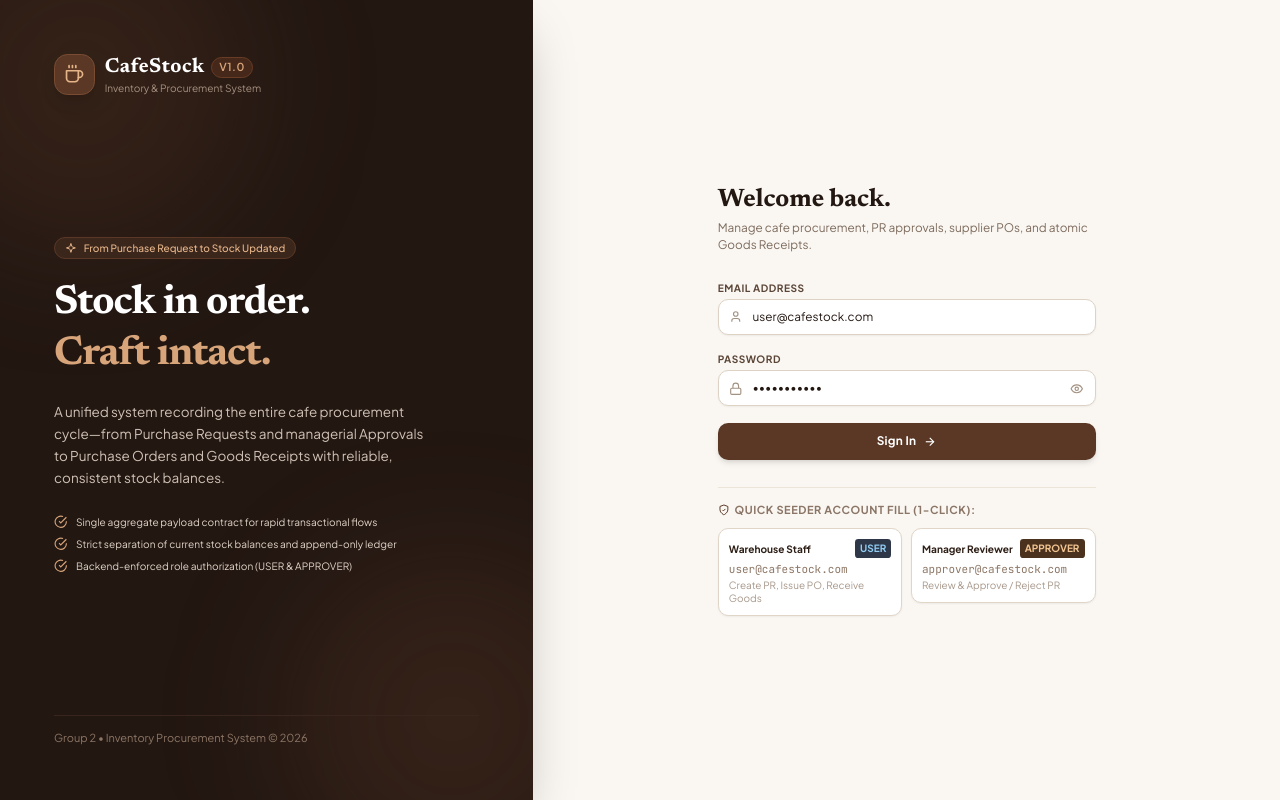
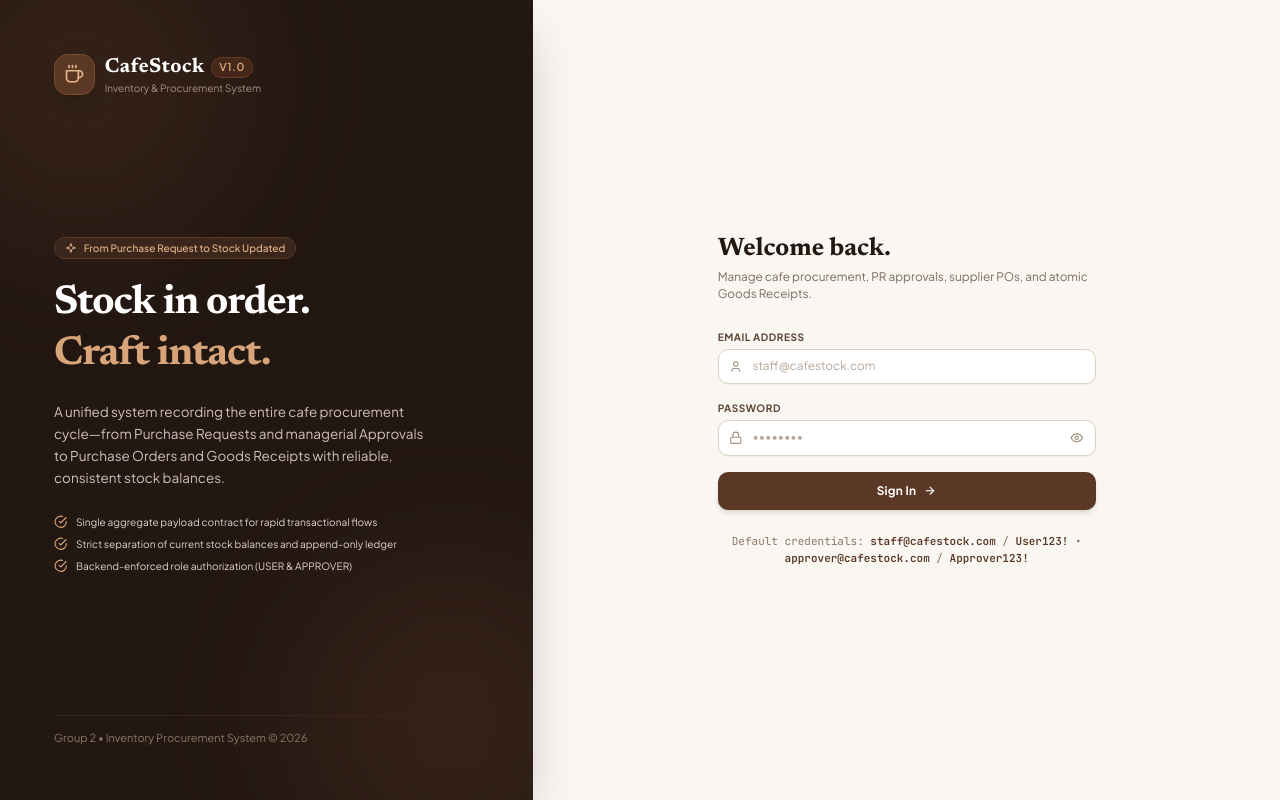
Before and after one commit to rynsh1506/cafe-stock, a SvelteKit app in the folder frontend/: page /login in a window 1280 px wide. Built offline with nearby package versions, Linux system fonts and the light colour scheme.

Commit message:
fix(auth): remove quick login clutter and support flexible demo credentials

```diff
--- a/frontend/src/routes/login/+page.server.ts
+++ b/frontend/src/routes/login/+page.server.ts
@@ -58,37 +58,6 @@ export const actions: Actions = {
     throw redirect(303, "/");
   },
 
-  quickLogin: async ({ request, cookies }) => {
-    const formData = await request.formData();
-    const role = String(formData.get("role") ?? "USER").toUpperCase();
-    const redirectTo = String(formData.get("redirectTo") ?? "/");
-    const email =
-      role === "APPROVER" ? "approver@cafestock.com" : "user@cafestock.com";
-
-    const res = await callBackendApi<{
-      data: { token: string; user: AuthUser };
-    }>("/api/auth/login", {
-      method: "POST",
-      body: { email, password: "password123" },
-    });
-
-    if (!res.ok || !res.data?.data) {
-      return fail(res.status || 401, {
-        error: res.errorMessage ?? "Failed to sign in with demo account",
-        email,
-      });
-    }
-
-    cookies.set(SESSION_COOKIE_NAME, res.data.data.token, {
-      path: "/",
-      httpOnly: true,
-      sameSite: "lax",
-      maxAge: 60 * 60 * 24 * 7,
-    });
-
-    throw redirect(303, redirectTo.startsWith("/") ? redirectTo : "/");
-  },
-
   logout: async ({ cookies, locals }) => {
     if (locals.token) {
       await callBackendApi("/api/auth/logout", {
--- a/frontend/src/routes/login/+page.svelte
+++ b/frontend/src/routes/login/+page.svelte
@@ -210,8 +210,8 @@
               type="email"
               name="email"
               required
-              value={form?.email ?? "user@cafestock.com"}
-              placeholder="user@cafestock.com"
+              value={form?.email ?? ""}
+              placeholder="staff@cafestock.com"
               class="w-full rounded-xl border border-[#DDD2C4] bg-white py-2.5 pr-4 pl-10 text-sm text-[#231712] placeholder-[#B5A597] shadow-xs transition focus:border-[#7A4D33] focus:ring-2 focus:ring-[#7A4D33]/15 focus:outline-none"
             />
           </div>
@@ -246,7 +246,6 @@
               type={showPassword ? "text" : "password"}
               name="password"
               required
-              value="password123"
               placeholder="••••••••"
               class="w-full rounded-xl border border-[#DDD2C4] bg-white py-2.5 pr-11 pl-10 text-sm text-[#231712] placeholder-[#B5A597] shadow-xs transition focus:border-[#7A4D33] focus:ring-2 focus:ring-[#7A4D33]/15 focus:outline-none"
             />
@@ -305,84 +304,20 @@
             <path d="m12 5 7 7-7 7" />
           </svg>
         </button>
+
+        <div class="pt-2 text-center">
+          <p class="font-mono text-[11px] text-[#8C7665]">
+            Default credentials: <span class="font-semibold text-[#5A3825]"
+              >staff@cafestock.com</span
+            >
+            / <span class="font-semibold text-[#5A3825]">User123!</span> &bull;
+            <span class="font-semibold text-[#5A3825]"
+              >approver@cafestock.com</span
+            >
+            / <span class="font-semibold text-[#5A3825]">Approver123!</span>
+          </p>
+        </div>
       </form>
-
-      <!-- Quick Demo Accounts Seeder Section -->
-      <div class="space-y-3 border-t border-[#EDE4D8] pt-4">
-        <div class="flex items-center justify-between">
-          <span
-            class="flex items-center gap-1.5 text-[11px] font-bold tracking-wider text-[#8A7566] uppercase"
-          >
-            <svg
-              class="h-3.5 w-3.5 text-[#5A3825]"
-              viewBox="0 0 24 24"
-              fill="none"
-              stroke="currentColor"
-              stroke-width="2"
-            >
-              <path d="M12 22s8-4 8-10V5l-8-3-8 3v7c0 6 8 10 8 10" />
-              <path d="m9 12 2 2 4-4" />
-            </svg>
-            <span>{dict.quickDemoAccess}</span>
-          </span>
-        </div>
-
-        <div class="grid grid-cols-1 gap-2.5 sm:grid-cols-2">
-          <form method="POST" action="?/quickLogin">
-            <input type="hidden" name="role" value="USER" />
-            <button
-              type="submit"
-              class="group w-full cursor-pointer rounded-xl border border-[#E0D5C7] bg-white p-3 text-left shadow-xs transition hover:border-[#7A4D33] hover:bg-[#FAF4ED]"
-            >
-              <div class="flex items-center justify-between">
-                <span
-                  class="text-xs font-bold text-[#2E1F16] group-hover:text-[#5A3825]"
-                >
-                  Warehouse Staff
-                </span>
-                <span
-                  class="rounded bg-[#2D3748] px-1.5 py-0.5 text-[10px] font-bold text-[#90CDF4] uppercase"
-                >
-                  USER
-                </span>
-              </div>
-              <div class="mt-1 font-mono text-[11px] text-[#8C7665]">
-                user@cafestock.com
-              </div>
-              <div class="mt-0.5 text-[10px] leading-tight text-[#A8988B]">
-                Create PR, Issue PO, Receive Goods
-              </div>
-            </button>
-          </form>
-
-          <form method="POST" action="?/quickLogin">
-            <input type="hidden" name="role" value="APPROVER" />
-            <button
-              type="submit"
-              class="group w-full cursor-pointer rounded-xl border border-[#E0D5C7] bg-white p-3 text-left shadow-xs transition hover:border-[#7A4D33] hover:bg-[#FAF4ED]"
-            >
-              <div class="flex items-center justify-between">
-                <span
-                  class="text-xs font-bold text-[#2E1F16] group-hover:text-[#5A3825]"
-                >
-                  Manager Reviewer
-                </span>
-                <span
-                  class="rounded bg-[#4A321E] px-1.5 py-0.5 text-[10px] font-bold text-[#F3C592] uppercase"
-                >
-                  APPROVER
-                </span>
-              </div>
-              <div class="mt-1 font-mono text-[11px] text-[#8C7665]">
-                approver@cafestock.com
-              </div>
-              <div class="mt-0.5 text-[10px] leading-tight text-[#A8988B]">
-                Review &amp; Approve / Reject PR
-              </div>
-            </button>
-          </form>
-        </div>
-      </div>
     </div>
   </div>
 </div>
```
Also changed, not shown: 2 other files (tests, documents, lock files or other folders).
